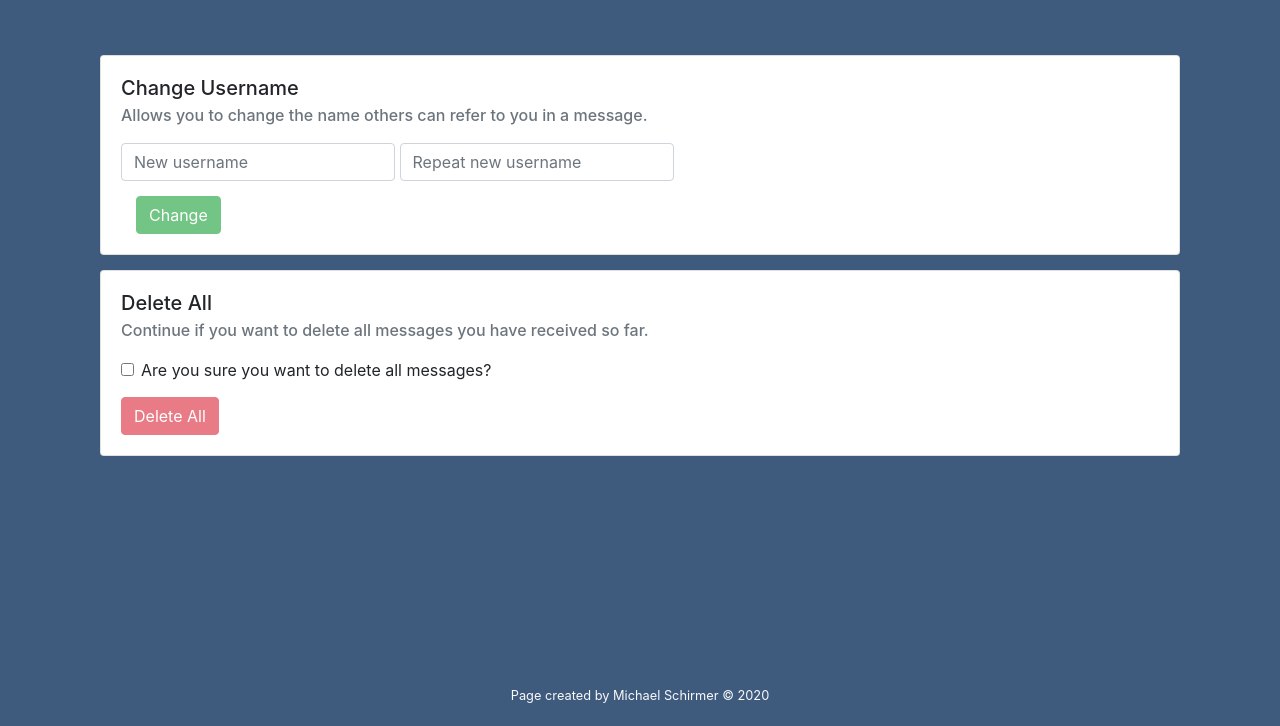
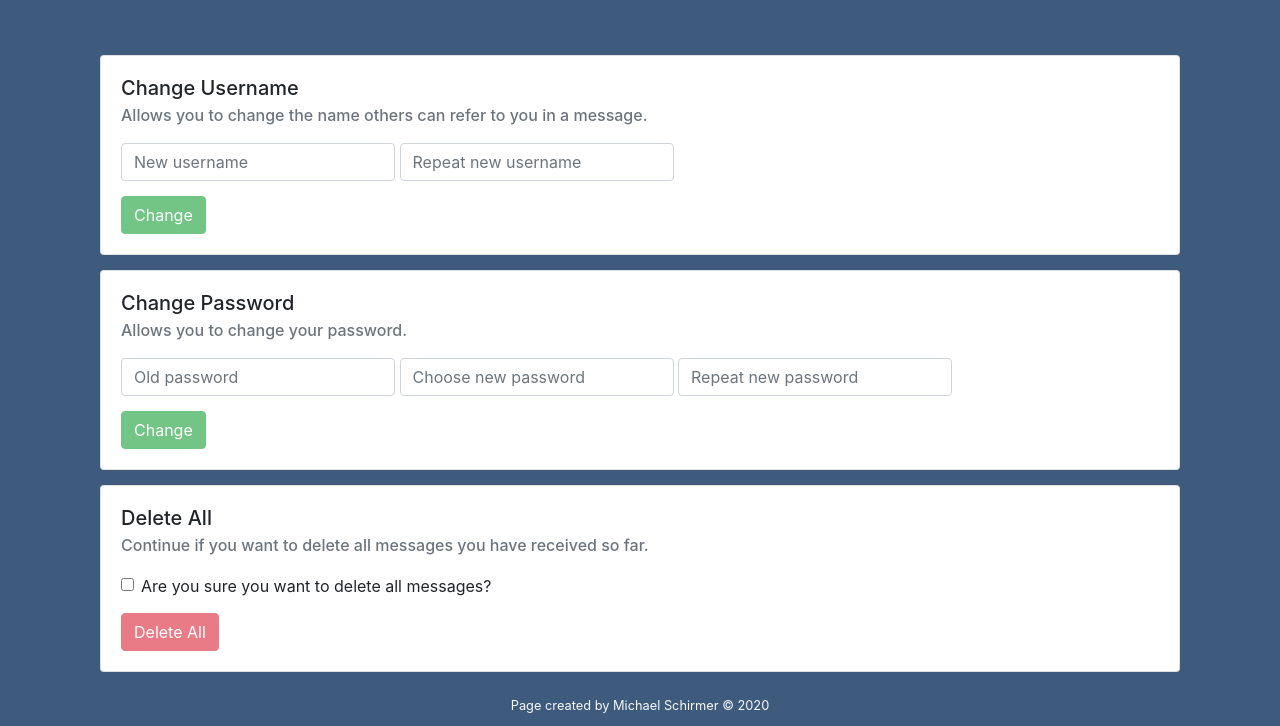
Before and after one commit to michischirmer/Hypermessage, a Flask app: page /settings in a window 1280 px wide. Shown: the part 74-800 px from the top of the page. Run offline with Flask 2, Linux system fonts and the light colour scheme; a user stored in the database is signed in; some libraries are stand-ins or nearby versions.

Commit message:
added GUI for change of password

```diff
--- a/templates/layout.html
+++ b/templates/layout.html
@@ -64,7 +64,7 @@
         </main>
 
         <footer class="small text-center text-light" id="footer">
-            Page created by Michael Schirmer &copy; 2020
+            <p style="margin-top: 10px;">Page created by Michael Schirmer &copy; 2020</p>
         </footer>
 
         <style>
--- a/templates/settings.html
+++ b/templates/settings.html
@@ -24,6 +24,7 @@
 
 
     <div class="card-deck" id="list" style="margin: 0 0 0 0;">
+        <!-- user can change his username -->
         <div class="card" style="width: 18rem; text-align: left; margin-top: 15px; margin-right: 15px;">
             <div class="card-body">
                 <h5 class="card-title">Change Username</h5>
@@ -31,11 +32,26 @@
                 <form action="/settings" method="post" style="float: left; margin-top: 10px;">
                     <input type="text" name="username" id="username" placeholder="New username" class="form-control" autocomplete="off">
                     <input type="text" name="confirmation" id="confirmation" placeholder="Repeat new username" class="form-control" autocomplete="off">
-                    <br><button name="source" id="btn-change" class="btn btn-success" style="margin-top: 15px;" disabled>Change</button>
+                    <br><button name="source" id="btn-change" class="btn btn-success" style="margin-top: 15px; margin-left: 0;" disabled>Change</button>
                 </form>
             </div>
         </div>
 
+        <!-- user can change password here -->
+        <div class="card" style="width: 18rem; text-align: left; margin-top: 15px; margin-right: 15px;">
+            <div class="card-body">
+                <h5 class="card-title">Change Password</h5>
+                <h6 class="card-subtitle mb-2 text-muted">Allows you to change your password.</h6>
+                <form action="/settings" method="post" style="float: left; margin-top: 10px;">
+                    <input type="password" name="old_password" id="old_password" placeholder="Old password" class="form-control" autocomplete="off">
+                    <input type="password" name="password" id="password" placeholder="Choose new password" class="form-control" autocomplete="off">
+                    <input type="password" name="pw-confirmation" id="pw-confirmation" placeholder="Repeat new password" class="form-control" autocomplete="off">
+                    <br><button name="source" id="btn-password" class="btn btn-success" style="margin-top: 15px; margin-left: 0;" disabled>Change</button>
+                </form>
+            </div>
+        </div>
+
+        <!-- user can delete all recieved messages -->
         <div class="card" style="width: 18rem; text-align: left; margin-top: 15px; margin-right: 15px;">
             <div class="card-body">
                 <h5 class="card-title">Delete All</h5>
@@ -51,15 +67,14 @@
                 </form>
             </div>
         </div>
-
     </div>
 
 
 
     <script>
+        // username change
         document.querySelector('#username').onkeyup = f;
         document.querySelector('#confirmation').onkeyup = f;
-
         function f(){
             let username = document.querySelector('#username').value;
             let confirmation = document.querySelector('#confirmation').value;
@@ -76,8 +91,8 @@
 
         }
 
+        // delete all mails
         document.querySelector('#delete').onclick = g;
-
         function g(){
             let check = document.querySelector('#delete');
             if (check.checked){
@@ -86,6 +101,31 @@
                 document.querySelector('#btn-delete').disabled = true;
             }
         }
+
+        // password change
+        document.querySelector('#password').onkeyup = h;
+        document.querySelector('#old_password').onkeyup = h;
+        document.querySelector('#pw-confirmation').onkeyup = h;
+        function h(){
+            let old_password = document.querySelector('#old_password').value;
+            let password = document.querySelector('#password').value;
+            let confirmation = document.querySelector('#pw-confirmation').value;
+
+            if (password != "" && confirmation != "" && old_password != ""){
+                document.querySelector('#btn-password').disabled = false;
+            }else{
+                document.querySelector('#btn-password').disabled = true;
+            }
+
+            if (password != confirmation){
+                document.querySelector('#btn-password').disabled = true;
+                if (confirmation != ""){
+                    document.querySelector('#pw-confirmation').style = "background-color: #ff3333; color: white;";
+                }
+            }else{
+                document.querySelector('#pw-confirmation').style = "background-color: white; color: black;";
+            }
+        }
     </script>
 
 {% endblock %}
```
